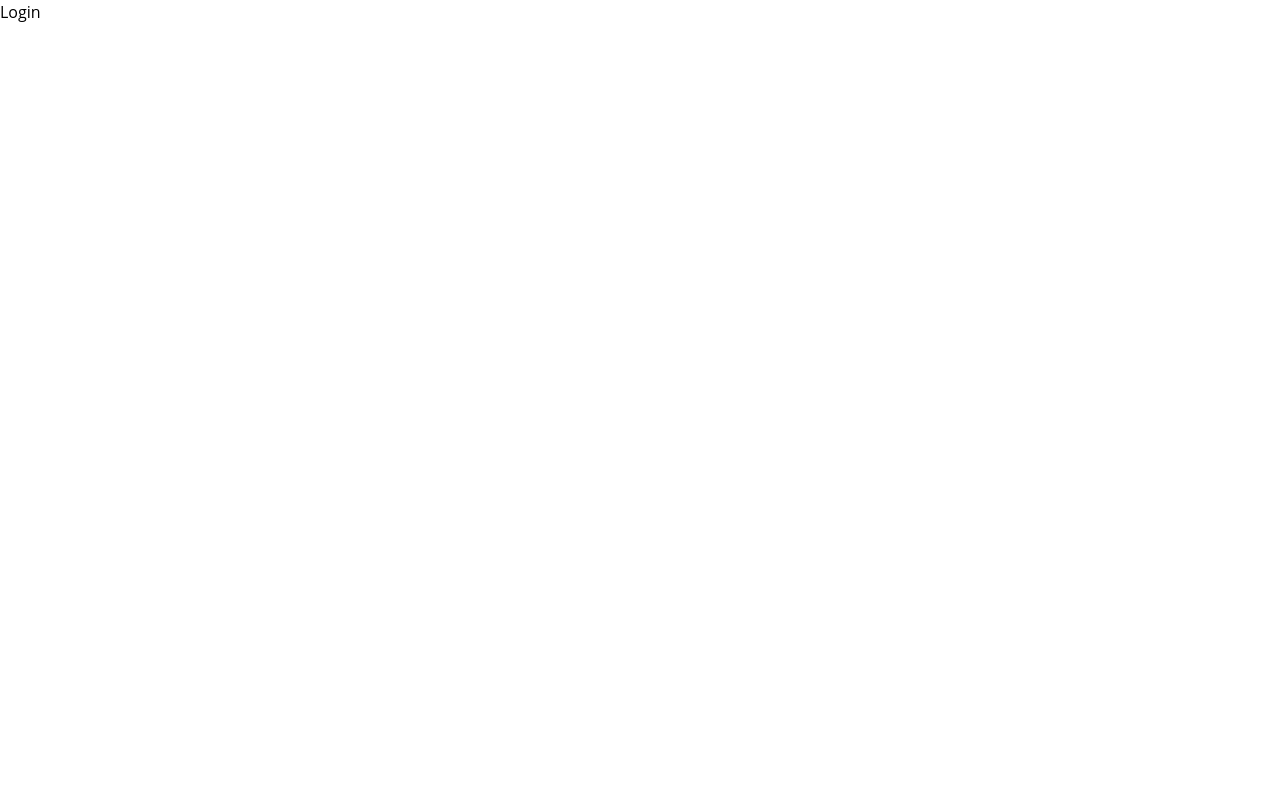
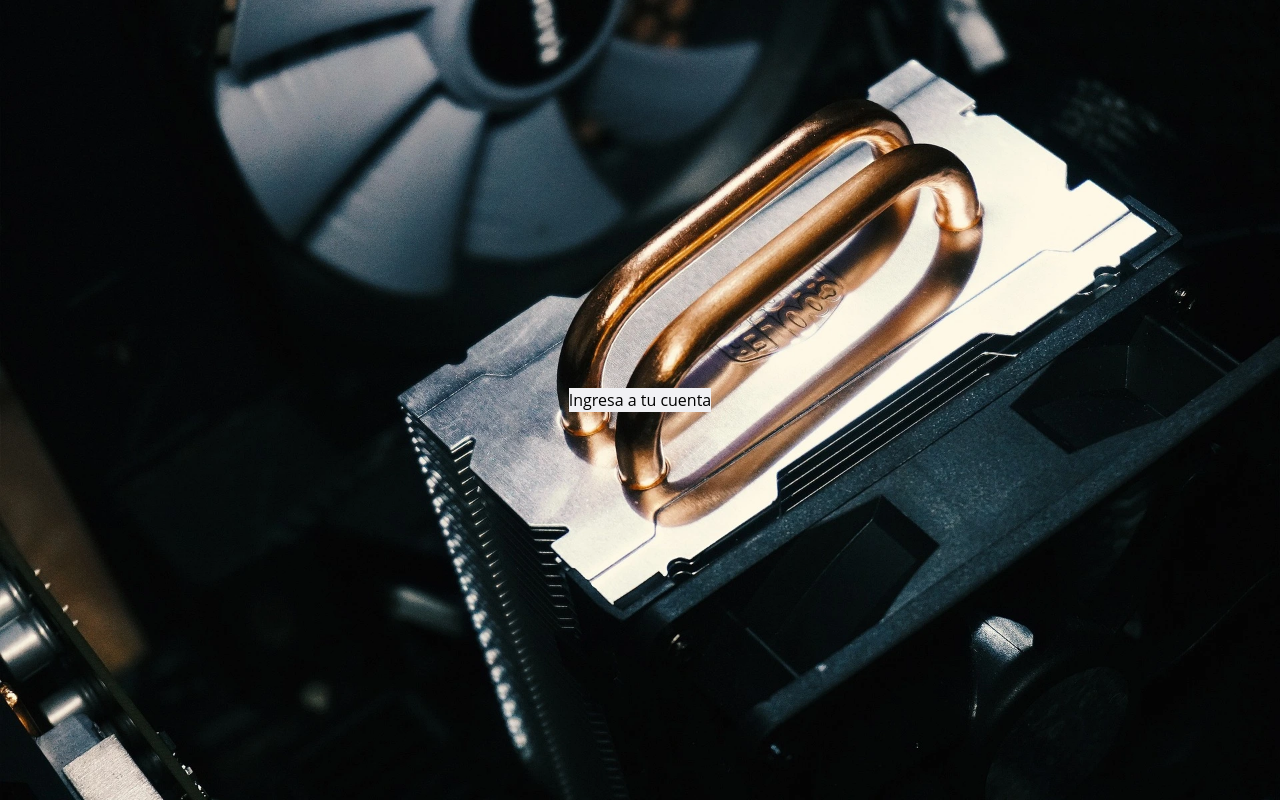
Before and after one commit to FernandoLorca/desafio-final-frontend, a React (Vite) app: page /login in a window 1280 px wide. Built offline with nearby package versions, Linux system fonts and the light colour scheme.

Commit message:
Create layout for login page. Now is time to work on forms

```diff
--- a/src/pages/Login.jsx
+++ b/src/pages/Login.jsx
@@ -1,7 +1,9 @@
 const Login = () => {
   return (
-    <div>
-      <h1>Login</h1>
+    <div className="flex h-screen items-center justify-center bg-primary-900 bg-[url('/hero.webp')] bg-cover bg-[center_left_-30rem] bg-no-repeat md:bg-[center_left_-18rem] lg:bg-center">
+      <div className="bg-dark-100">
+        <h1>Ingresa a tu cuenta</h1>
+      </div>
     </div>
   );
 };
```
